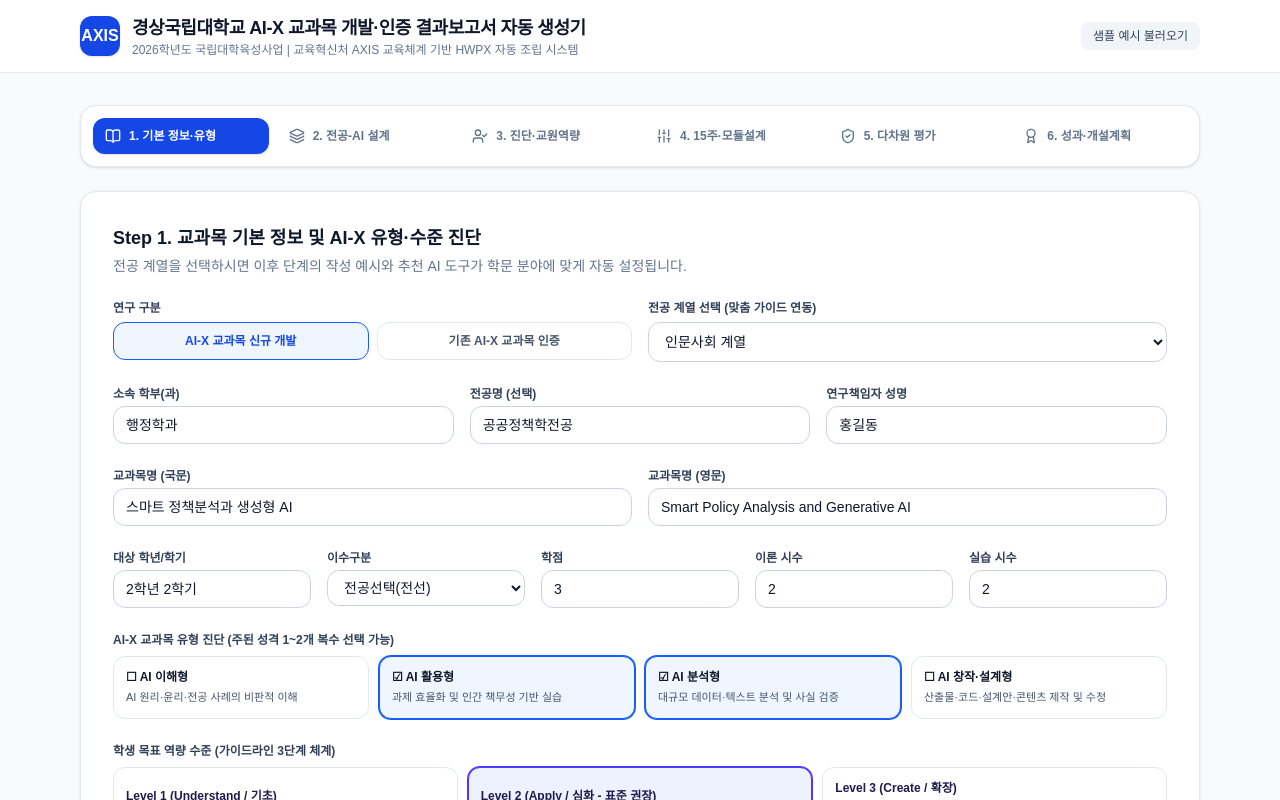
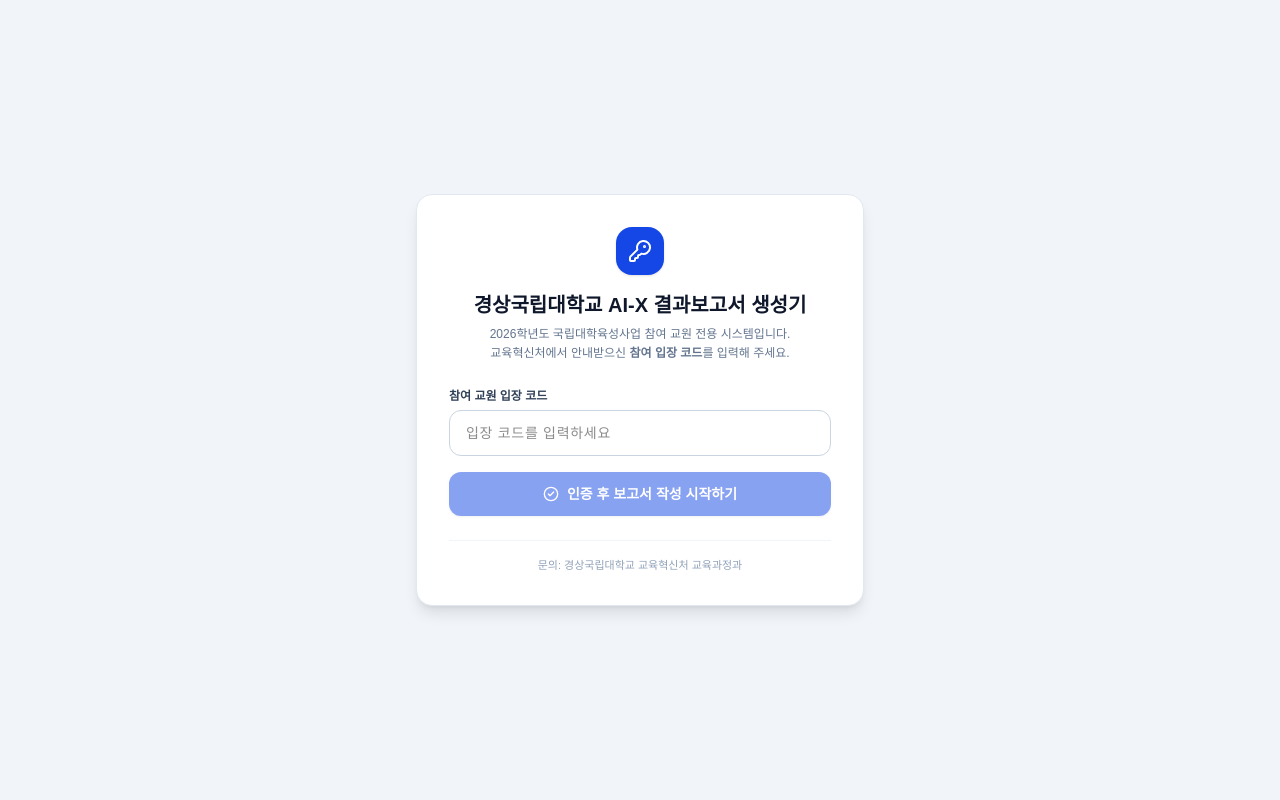
Before and after one commit to ssh5181/gnu-aix-report-generator, a Next.js app: page / in a window 1280 px wide. Shown: the top 800 px of the page. Built offline with nearby package versions, Linux system fonts and the light colour scheme.

Commit message:
feat: Apply passcode protection, enriched prompts, and updated HWPX template

```diff
--- /dev/null
+++ b/src/app/api/auth/route.ts
@@ -0,0 +1,27 @@
+import { NextRequest, NextResponse } from 'next/server';
+
+export async function POST(req: NextRequest) {
+  try {
+    const apiKey = process.env.GEMINI_API_KEY;
+    if (!apiKey) {
+      return NextResponse.json(
+        { error: '서버에 GEMINI_API_KEY가 설정되지 않았습니다. .env.local 파일을 확인해 주세요.' },
+        { status: 500 }
+      );
+    }
+
+const body = await req.json();
+
+const expectedPasscode = process.env.ACCESS_PASSCODE || 'GNU2026AXIS';
+    if (!body.passcode || String(body.passcode).trim() !== expectedPasscode.trim()) {
+      return NextResponse.json(
+        { error: '유효하지 않은 참여 코드입니다. 다시 로그인해 주세요.' },
+        { status: 401 }
+      );
+    }
+
+    return NextResponse.json({ authenticated: true });
+  } catch {
+    return NextResponse.json({ error: '인증 처리 중 오류가 발생했습니다.' }, { status: 400 });
+  }
+}
--- a/src/app/page.tsx
+++ b/src/app/page.tsx
@@ -1,6 +1,6 @@
 'use client';
 
-import React, { useState } from 'react';
+import React, { useEffect, useState } from 'react';
 import {
   BookOpen,
   CheckCircle2,
@@ -9,8 +9,10 @@ import {
   Download,
   FileText,
   HelpCircle,
+  KeyRound,
   Layers,
   Loader2,
+  Lock,
   Plus,
   ShieldCheck,
   Sparkles,
@@ -39,7 +41,17 @@ const STEPS = [
   { id: 6, title: '성과·개설계획', icon: Award },
 ];
 
+const STORAGE_KEY = 'gnu_aix_verified_passcode';
+
 export default function AiXReportGeneratorPage() {
+  // 인증 상태 관리
+  const [passcode, setPasscode] = useState<string>('');
+  const [passcodeInput, setPasscodeInput] = useState<string>('');
+  const [isUnlocked, setIsUnlocked] = useState<boolean>(false);
+  const [isCheckingAuth, setIsCheckingAuth] = useState<boolean>(false);
+  const [authError, setAuthError] = useState<string | null>(null);
+
+  // 위저드 및 보고서 상태 관리
   const [currentStep, setCurrentStep] = useState<number>(1);
   const [input, setInput] = useState<WizardFormInput>(SAMPLE_WIZARD_INPUT);
   const [isGenerating, setIsGenerating] = useState<boolean>(false);
@@ -48,13 +60,51 @@ export default function AiXReportGeneratorPage() {
   const [report, setReport] = useState<AiXReportData | null>(null);
   const [removeGuidePage, setRemoveGuidePage] = useState<boolean>(true);
 
+  // 기존 세션 인증 확인
+  useEffect(() => {
+    const saved = sessionStorage.getItem(STORAGE_KEY);
+    if (saved) {
+      setPasscode(saved);
+      setIsUnlocked(true);
+    }
+  }, []);
+
+  const handleUnlock = async (e: React.FormEvent) => {
+    e.preventDefault();
+    setAuthError(null);
+    setIsCheckingAuth(true);
+    try {
+      const res = await fetch('/api/auth', {
+        method: 'POST',
+        headers: { 'Content-Type': 'application/json' },
+        body: JSON.stringify({ passcode: passcodeInput }),
+      });
+      const data = await res.json();
+      if (!res.ok) {
+        throw new Error(data.error || '입장 코드 확인에 실패했습니다.');
+      }
+      const trimmed = passcodeInput.trim();
+      sessionStorage.setItem(STORAGE_KEY, trimmed);
+      setPasscode(trimmed);
+      setIsUnlocked(true);
+    } catch (err: unknown) {
+      setAuthError(err instanceof Error ? err.message : '인증 오류가 발생했습니다.');
+    } finally {
+      setIsCheckingAuth(false);
+    }
+  };
+
+  const handleLockOut = () => {
+    sessionStorage.removeItem(STORAGE_KEY);
+    setPasscode('');
+    setPasscodeInput('');
+    setIsUnlocked(false);
+  };
+
   const preset = FIELD_PRESETS[input.academicField];
-
-  // 루브릭 배점 합계 및 인간 책무성(결과 검증 + 인간 판단) 비중 계산
   const totalWeight = input.rubricWeights.reduce((a, b) => a + b, 0);
   const humanAccountabilityRatio = (input.rubricWeights[3] || 0) + (input.rubricWeights[4] || 0);
 
-  // 교원 자가진단 영역별 평균 계산
   const getAreaAvg = (areaIdx: number) => {
     const slice = input.facultyScores.slice((areaIdx - 1) * 4, areaIdx * 4);
     const avg = slice.reduce((a, b) => a + b, 0) / 4;
@@ -81,9 +131,13 @@ export default function AiXReportGeneratorPage() {
       const res = await fetch('/api/generate', {
         method: 'POST',
         headers: { 'Content-Type': 'application/json' },
-        body: JSON.stringify({ input }),
+        body: JSON.stringify({ input, passcode }),
       });
       const data = await res.json();
+      if (res.status === 401) {
+        handleLockOut();
+        throw new Error(data.error || '인증이 만료되었습니다. 입장 코드를 다시 입력해 주세요.');
+      }
       if (!res.ok) {
         throw new Error(data.error || 'AI 보고서 생성에 실패했습니다.');
       }
@@ -118,6 +172,66 @@ export default function AiXReportGeneratorPage() {
       setIsDownloading(false);
     }
   };
+
+  // 잠금 화면 렌더링
+  if (!isUnlocked) {
+    return (
+      <div className="flex min-h-screen items-center justify-center bg-slate-100 px-4">
+        <div className="w-full max-w-md rounded-2xl border border-slate-200 bg-white p-8 shadow-lg">
+          <div className="mx-auto flex h-12 w-12 items-center justify-center rounded-2xl bg-blue-700 text-white shadow-sm">
+            <KeyRound className="h-6 w-6" />
+          </div>
+          <h1 className="mt-4 text-center text-xl font-bold text-slate-900">
+            경상국립대학교 AI-X 결과보고서 생성기
+          </h1>
+          <p className="mt-1.5 text-center text-xs leading-relaxed text-slate-500">
+            2026학년도 국립대학육성사업 참여 교원 전용 시스템입니다.
+            <br />
+            교육혁신처에서 안내받으신 <strong>참여 입장 코드</strong>를 입력해 주세요.
+          </p>
+
+          <form onSubmit={handleUnlock} className="mt-6 space-y-4">
+            <div>
+              <label className="mb-1.5 block text-xs font-bold text-slate-700">
+                참여 교원 입장 코드
+              </label>
+              <input
+                type="password"
+                required
+                placeholder="입장 코드를 입력하세요"
+                value={passcodeInput}
+                onChange={(e) => setPasscodeInput(e.target.value)}
+                className="w-full rounded-xl border border-slate-300 px-4 py-3 text-sm tracking-wider focus:border-blue-600 focus:outline-none"
+              />
+            </div>
+
+            {authError && (
+              <div className="rounded-xl border border-red-200 bg-red-50 p-3 text-xs text-red-700">
+                {authError}
+              </div>
+            )}
+
+            <button
+              type="submit"
+              disabled={isCheckingAuth || !passcodeInput.trim()}
+              className="flex w-full items-center justify-center gap-2 rounded-xl bg-blue-700 py-3 text-sm font-bold text-white shadow-sm transition hover:bg-blue-800 disabled:opacity-50"
+            >
+              {isCheckingAuth ? (
+                <Loader2 className="h-4 w-4 animate-spin" />
+              ) : (
+                <CheckCircle2 className="h-4 w-4" />
+              )}
+              <span>인증 후 보고서 작성 시작하기</span>
+            </button>
+          </form>
+
+          <p className="mt-6 border-t border-slate-100 pt-4 text-center text-[11px] text-slate-400">
+            문의: 경상국립대학교 교육혁신처 교육과정과
+          </p>
+        </div>
+      </div>
+    );
+  }
 
   return (
     <div className="min-h-screen bg-slate-50 text-slate-900">
@@ -159,6 +273,15 @@ export default function AiXReportGeneratorPage() {
             >
               샘플 예시 불러오기
             </button>
+            <button
+              type="button"
+              onClick={handleLockOut}
+              title="화면 잠금"
+              className="flex items-center gap-1 rounded-lg border border-slate-200 px-2.5 py-1.5 text-xs font-medium text-slate-500 hover:bg-slate-100 hover:text-slate-700"
+            >
+              <Lock className="h-3.5 w-3.5" />
+              <span>잠금</span>
+            </button>
           </div>
         </div>
       </header>
@@ -170,10 +293,8 @@ export default function AiXReportGeneratorPage() {
           </div>
         )}
 
-        {/* 결과 보고서 검토·수정 및 HWPX 다운로드 모드 */}
         {report ? (
           <div className="space-y-6">
-            {/* 상단 다운로드 액션 바 */}
             <div className="flex flex-col justify-between gap-4 rounded-2xl border border-blue-200 bg-gradient-to-r from-blue-50 to-indigo-50 p-6 shadow-sm sm:flex-row sm:items-center">
               <div>
                 <div className="flex items-center gap-2 text-sm font-semibold text-blue-700">
@@ -214,9 +335,7 @@ export default function AiXReportGeneratorPage() {
               </div>
             </div>
 
-            {/* 섹션별 실시간 검토 및 직접 수정 카드 */}
             <div className="grid gap-6">
-              {/* 1. 요약 */}
               <section className="rounded-2xl border border-slate-200 bg-white p-6 shadow-sm">
                 <h3 className="mb-3 flex items-center gap-2 text-base font-bold text-slate-900">
                   <FileText className="h-4 w-4 text-blue-600" />
@@ -238,7 +357,6 @@ export default function AiXReportGeneratorPage() {
                 />
               </section>
 
-              {/* 2. Ⅰ장 및 Ⅱ-1장 핵심 설계 검토 */}
               <section className="rounded-2xl border border-slate-200 bg-white p-6 shadow-sm">
                 <h3 className="mb-4 text-base font-bold text-slate-900">
                   Ⅰ~Ⅱ-1. 전공-AI 교육목표 정렬 및 통합 학습성과
@@ -301,7 +419,6 @@ export default function AiXReportGeneratorPage() {
                 </div>
               </section>
 
-              {/* 3. Ⅱ-3장 15주 수업계획 미리보기 */}
               <section className="rounded-2xl border border-slate-200 bg-white p-6 shadow-sm">
                 <h3 className="mb-4 text-base font-bold text-slate-900">
                   Ⅱ-3. 15주 전체 주차별 수업운영 계획 ([표 Ⅱ-3.1])
@@ -352,7 +469,6 @@ export default function AiXReportGeneratorPage() {
                 </div>
               </section>
 
-              {/* 4. 디지털 배지 및 결론 요약 */}
               <section className="rounded-2xl border border-slate-200 bg-white p-6 shadow-sm">
                 <h3 className="mb-3 text-base font-bold text-slate-900">
                   Ⅱ-5 & 부록 4. 경상국립대학교 GNU-AXIS 디지털 배지 정보
@@ -406,9 +522,7 @@ export default function AiXReportGeneratorPage() {
             </div>
           </div>
         ) : (
-          /* 6단계 위저드 입력 폼 모드 */
           <div className="space-y-6">
-            {/* 상단 스텝 네비게이션 */}
             <nav className="grid grid-cols-2 gap-2 rounded-2xl border border-slate-200 bg-white p-3 shadow-sm sm:grid-cols-6">
               {STEPS.map((step) => {
                 const Icon = step.icon;
@@ -436,9 +550,7 @@ export default function AiXReportGeneratorPage() {
               })}
             </nav>
 
-            {/* 단계별 입력 본문 */}
             <div className="rounded-2xl border border-slate-200 bg-white p-6 shadow-sm md:p-8">
-              {/* STEP 1: 기본 정보 및 유형 */}
               {currentStep === 1 && (
                 <div className="space-y-6">
                   <div>
@@ -609,7 +721,6 @@ export default function AiXReportGeneratorPage() {
                     </div>
                   </div>
 
-                  {/* AI-X 4대 유형 선택 */}
                   <div>
                     <label className="mb-2 block text-xs font-bold text-slate-700">
                       AI-X 교과목 유형 진단 (주된 성격 1~2개 복수 선택 가능)
@@ -645,7 +756,6 @@ export default function AiXReportGeneratorPage() {
                     </div>
                   </div>
 
-                  {/* 학생 목표 역량 수준 */}
                   <div>
                     <label className="mb-2 block text-xs font-bold text-slate-700">
                       학생 목표 역량 수준 (가이드라인 3단계 체계)
@@ -694,7 +804,6 @@ export default function AiXReportGeneratorPage() {
                 </div>
               )}
 
-              {/* STEP 2: 전공 문제 정의 및 전공-AI 연계 설계 */}
               {currentStep === 2 && (
                 <div className="space-y-6">
                   <div>
@@ -706,13 +815,12 @@ export default function AiXReportGeneratorPage() {
                     </p>
                   </div>
 
-                  {/* 계열별 맞춤 가이드 박스 */}
                   <div className="rounded-xl border border-blue-200 bg-blue-50/70 p-4 text-xs text-blue-950">
                     <div className="flex items-center gap-1.5 font-bold text-blue-800">
                       <HelpCircle className="h-4 w-4" />
                       <span>[{input.academicField} 계열] 맞춤형 설계 가이드</span>
                     </div>
-                    <ul className="mt-2 space-y-1 pl-5 list-disc">
+                    <ul className="mt-2 list-disc space-y-1 pl-5">
                       <li>
                         <strong>지향 방향:</strong> {preset.direction}
                       </li>
@@ -765,7 +873,6 @@ export default function AiXReportGeneratorPage() {
                 </div>
               )}
 
-              {/* STEP 3: 학생 진입 수준 지원 및 교원 역량 자가진단 */}
               {currentStep === 3 && (
                 <div className="space-y-6">
                   <div>
@@ -777,7 +884,6 @@ export default function AiXReportGeneratorPage() {
                     </p>
                   </div>
 
-                  {/* 5대 영역 실시간 요약 배지 */}
                   <div className="grid grid-cols-2 gap-2 sm:grid-cols-5">
                     {[1, 2, 3, 4, 5].map((idx) => {
                       const info = getAreaAvg(idx);
@@ -794,7 +900,6 @@ export default function AiXReportGeneratorPage() {
                     })}
                   </div>
 
-                  {/* 20문항 체크리스트 */}
                   <div className="max-h-96 overflow-y-auto rounded-xl border border-slate-200">
                     <table className="w-full text-left text-xs">
                       <thead className="sticky top-0 bg-slate-100 text-slate-700">
@@ -839,7 +944,6 @@ export default function AiXReportGeneratorPage() {
                     </table>
                   </div>
 
-                  {/* 학생 비계 지원 특이사항 */}
                   <div>
                     <label className="mb-1.5 block text-xs font-bold text-slate-700">
                       1주차 학생 진단 후 수준별 비계(Scaffolding) 지원 메모 (선택)
@@ -852,7 +956,6 @@ export default function AiXReportGeneratorPage() {
                     />
                   </div>
 
-                  {/* 부록 3 연수 이수 실적 */}
                   <div>
                     <div className="mb-2 flex items-center justify-between">
                       <label className="text-xs font-bold text-slate-700">
@@ -952,7 +1055,6 @@ export default function AiXReportGeneratorPage() {
                 </div>
               )}
 
-              {/* STEP 4: 15주 수업계획 및 완결형 AI-X 모듈·도구 설계 */}
               {currentStep === 4 && (
                 <div className="space-y-6">
                   <div>
@@ -1028,7 +1130,6 @@ export default function AiXReportGeneratorPage() {
                 </div>
               )}
 
-              {/* STEP 5: 다차원 평가 루브릭 및 형성평가 운영 */}
               {currentStep === 5 && (
                 <div className="space-y-6">
                   <div>
@@ -1040,7 +1141,6 @@ export default function AiXReportGeneratorPage() {
                     </p>
                   </div>
 
-                  {/* 실시간 배점 상태 표시기 */}
                   <div className="flex flex-wrap items-center justify-between gap-3 rounded-xl border border-slate-200 bg-slate-50 p-4">
                     <div className="text-xs">
                       <span className="font-semibold text-slate-600">전체 배점 합계: </span>
@@ -1068,7 +1168,6 @@ export default function AiXReportGeneratorPage() {
                     </div>
                   </div>
 
-                  {/* 7개 영역 배점 조정 */}
                   <div className="space-y-3">
                     {DEFAULT_RUBRIC_WEIGHTS.map((item, idx) => (
                       <div key={item.area} className="flex items-center gap-4">
@@ -1150,7 +1249,6 @@ export default function AiXReportGeneratorPage() {
                 </div>
               )}
 
-              {/* STEP 6: 성과 가치화(디지털 배지) 및 2027학년도 개설 계획 */}
               {currentStep === 6 && (
                 <div className="space-y-6">
                   <div>
@@ -1238,7 +1336,6 @@ export default function AiXReportGeneratorPage() {
                 </div>
               )}
 
-              {/* 하단 이전/다음/AI 생성 버튼 */}
               <div className="mt-8 flex items-center justify-between border-t border-slate-200 pt-5">
                 <button
                   type="button"
@@ -1269,7 +1366,7 @@ export default function AiXReportGeneratorPage() {
                     {isGenerating ? (
                       <>
                         <Loader2 className="h-4 w-4 animate-spin" />
-                        <span>AI가 25매 이상 분량의 보고서 초안을 작성 중입니다...</span>
+                        <span>AI가 세부 근거 및 수업 전략이 담긴 보고서 초안을 작성 중입니다...</span>
                       </>
                     ) : (
                       <>
```
Also changed, not shown: 1 other file (tests, documents, lock files or other folders).
